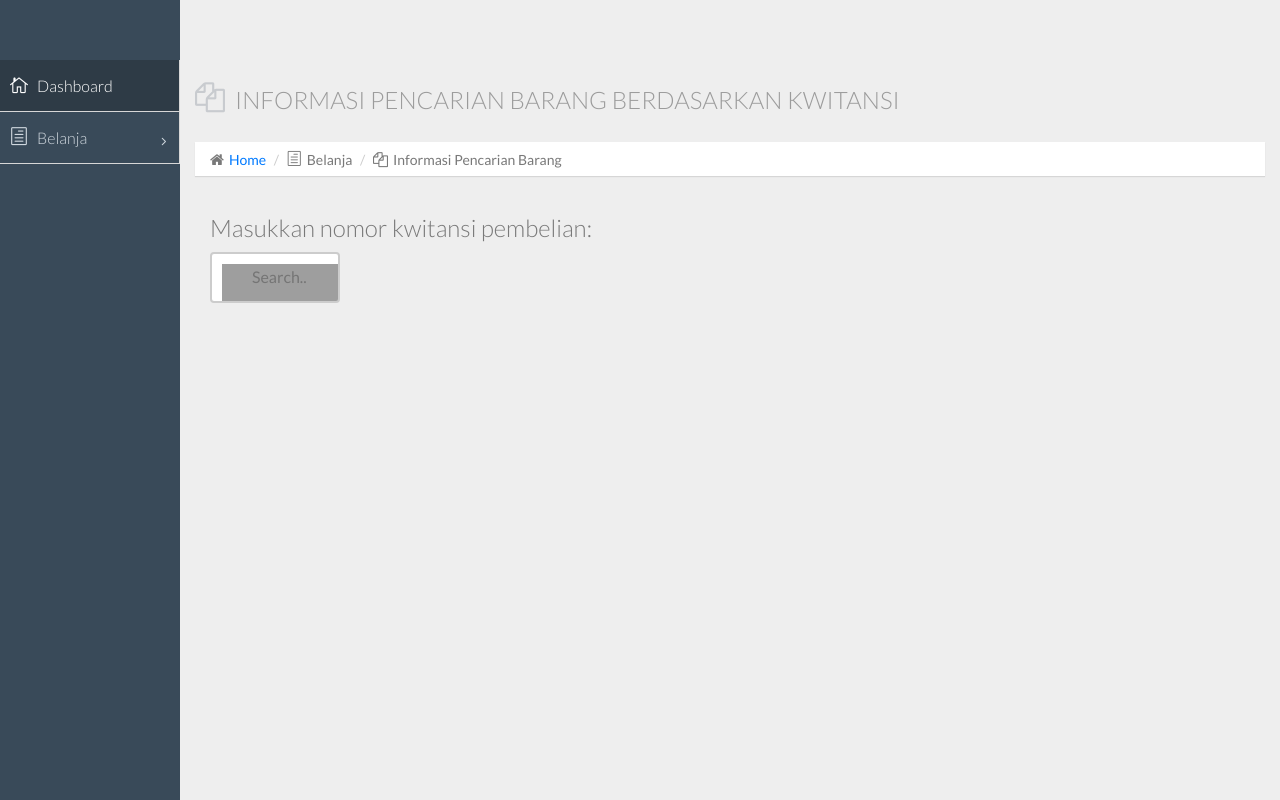
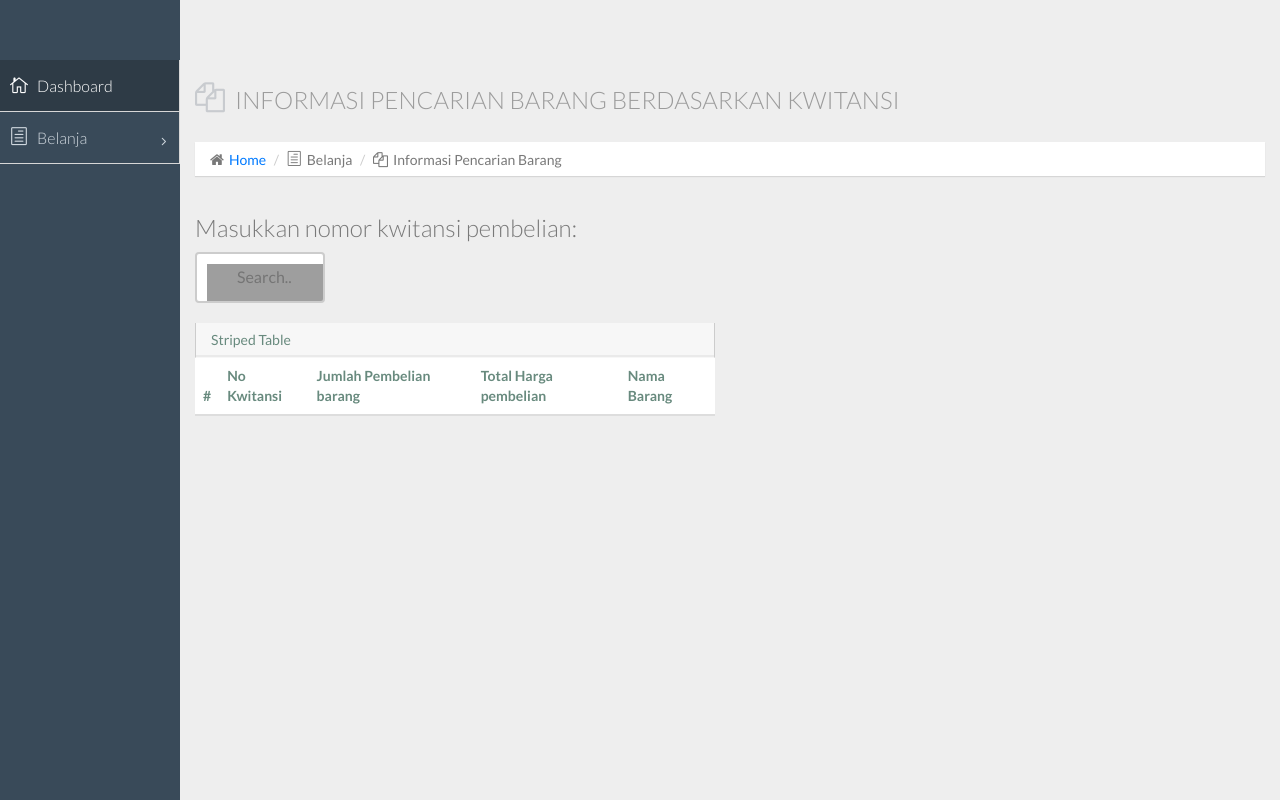
Before and after one commit to soerjo/kingstoregkkd, a PHP site: page /cari-barang-yang-dibeli.php in a window 1280 px wide. Run offline with PHP 8.4, Linux system fonts and the light colour scheme; lists and menus that the app fills with data are empty; some libraries are stand-ins or nearby versions; grey boxes are pictures that could not be loaded.

Commit message:
- Adding table to check the information based on purchasing receipt number - adding more validation into index.php and form-validation-script.js - adding query to check things user have bought - adding calculation into quantity -

```diff
--- a/cari-barang-yang-dibeli.php
+++ b/cari-barang-yang-dibeli.php
@@ -59,11 +59,37 @@
             </ol>
           </div>
         </div>
+		 <div class="row">
 			 <div class="col-lg-6">
 				<div class="recent">
 				  <h3>Masukkan nomor kwitansi pembelian:</h3>
 				</div>
 			  <input type="text" id="search" name="search" placeholder="Search..">
+			</div>
+		</div>
+		<br/>
+		<div class="row">
+			<div class="col-sm-6">
+            <section class="panel">
+              <header class="panel-heading">
+                Striped Table
+              </header>
+              <table class="table table-striped">
+                <thead>
+                  <tr>
+                    <th>#</th>
+                    <th>No Kwitansi</th>
+                    <th>Jumlah Pembelian barang</th>
+                    <th>Total Harga pembelian</th>
+                    <th>Nama Barang</th>
+                  </tr>
+                </thead>
+                <tbody>
+
+                </tbody>
+              </table>
+            </section>
+          </div>
 		</div>
         <!-- page end-->
       </section>
@@ -104,6 +130,34 @@
   <script src="js/form-component.js"></script>
   <!-- custome script for all page -->
   <script src="js/scripts.js"></script>
+
+  <script>
+		$(document).ready(function(){
+			$('#search').change(function(){
+				var value_id = $(this).val();
+				console.log("no kwitansi > "+value_id);
+				$.ajax({
+					type: 'POST',
+					url: 'scripts/cari_barang_basedon_kwitansi.php',
+					dataType: 'json',
+					data: {'id_barang':value_id},
+					success:function(data){
+						console.log("is success? > "+data);
+						console.log("is success? jumlah pembelian => "+data.jumlah_barang_dibeli);
+						console.log("is success? harga beli => "+data.total_harga_pembelian);
+						console.log("is success? no kwitansi => "+data.no_kwitansi);
+						console.log("is success? nama barang => "+data.nama_barang);
+
+						var markup = "<tr><td></td><td>" + data.no_kwitansi + "</td><td>" + data.jumlah_barang_dibeli + "</td><td>" + data.total_harga_pembelian + "</td><td>" + data.nama_barang + "</td></tr>";
+						$("table tbody").append(markup);
+					}
+
+				})
+			})
+
+		})
+	</script>
+
 </body>
 
 </html>
--- a/information-afterpurchase.php
+++ b/information-afterpurchase.php
@@ -94,7 +94,7 @@
 					<div class="form-group ">
                       <label for="fullname" class="control-label col-lg-2">Total harga pembayaran<span class="required">*</span></label>
                       <div class="col-lg-10">
-                        <input class=" form-control" disabled=true id="jpembelianakhir" name="jpembelianakhir" type="text" value="<?php echo $total_akhir_pembayaran ?>" />
+                        <input class=" form-control" readonly id="jpembelianakhir" name="jpembelianakhir" type="text" value="<?php echo $total_akhir_pembayaran ?>" />
                       </div>
                     </div>
                 <div class="form-group">
--- a/js/form-validation-script.js
+++ b/js/form-validation-script.js
@@ -15,6 +15,9 @@ var Script = function () {
                 },
 				gkkdsatelit: {
                     required: true
+                },
+				tharga: {
+                    required: true
                 }
             },
             messages: {
@@ -26,6 +29,9 @@ var Script = function () {
                 },
 				gkkdsatelit: {
                     required: "Anda belum memilih ke wilayah mana barang akan dikirim!"
+                },
+				tharga: {
+                    required: "Total pembayaran harus terisi!"
                 }
             }
         });
```
Also changed, not shown: index.php (+13 -1 lines), scripts/cari_barang_basedon_kwitansi.php (added, +13 -0 lines), scripts/save_informasi_pembelian.php (+11 -0 lines). Lines whose indentation alone changed are shown as unchanged.
